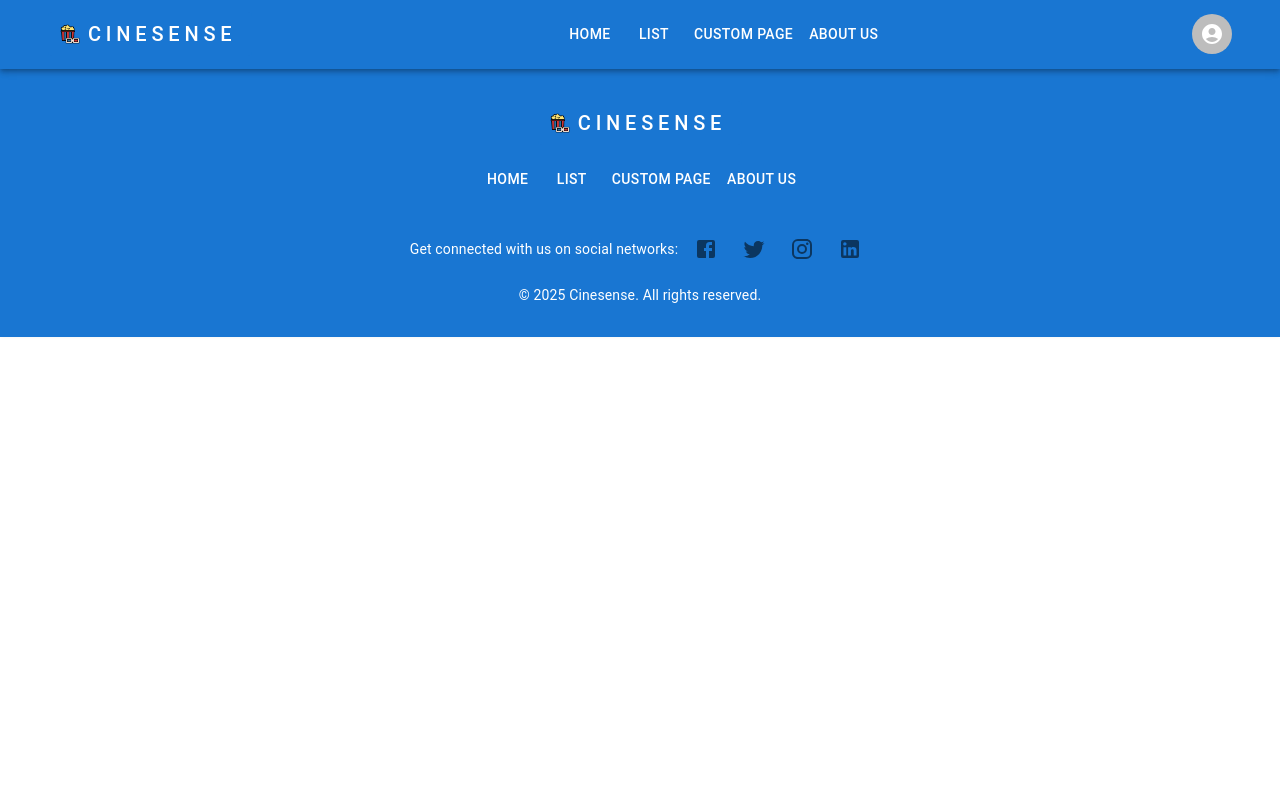
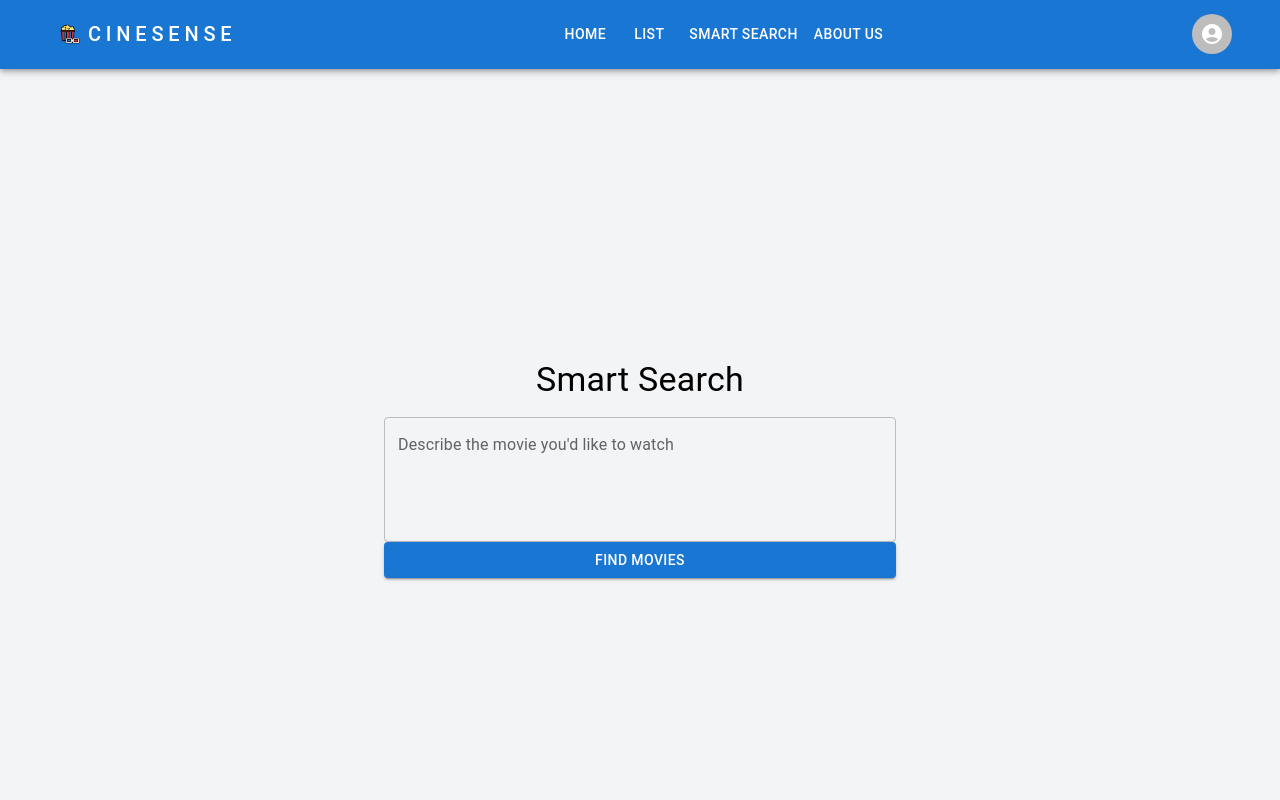
Before and after one commit to PavleDz/CineSense, a React (Vite) app: page /smartsearch in a window 1280 px wide. Shown: the top 800 px of the page. Built offline with nearby package versions, Linux system fonts and the light colour scheme.

Commit message:
Dzuver Smart Search (#12)
* CNSN-48 smart search

* minor update

```diff
--- a/src/components/Header/NavigationSection.jsx
+++ b/src/components/Header/NavigationSection.jsx
@@ -5,7 +5,7 @@ import { Link } from "react-router-dom";
 const pages = [
   { name: "Home", path: "/" },
   { name: "List", path: "/list" },
-  { name: "Custom Page", path: "/custom" },
+  { name: "Smart Search", path: "/smartsearch" },
   { name: "About Us", path: "/about" },
 ];
 
--- /dev/null
+++ b/src/components/SmartSearch/MovieList.jsx
@@ -0,0 +1,15 @@
+import React from "react";
+import MovieCard from "../TopMovieCard";
+import { Box } from "@mui/material";
+
+const MovieList = ({ movies }) => {
+  return (
+    <Box className="grid grid-cols-1 md:grid-cols-2 lg:grid-cols-3 gap-6 justify-items-center">
+      {movies.map((movie) => (
+        <MovieCard key={movie.id} movie={movie} />
+      ))}
+    </Box>
+  );
+};
+
+export default MovieList;
--- /dev/null
+++ b/src/components/SmartSearch/MovieSearchForm.jsx
@@ -0,0 +1,36 @@
+import { useState } from "react";
+import { Box, Button, TextField } from "@mui/material";
+
+const MovieSearchForm = ({ onSearch }) => {
+  const [userPrompt, setUserPrompt] = useState("");
+
+  const handleSubmit = (e) => {
+    e.preventDefault();
+    onSearch(userPrompt);
+  };
+
+  return (
+    <Box component="form" onSubmit={handleSubmit}>
+      <TextField
+        label="Describe the movie you'd like to watch"
+        variant="outlined"
+        fullWidth
+        multiline
+        rows={4}
+        value={userPrompt}
+        onChange={(e) => setUserPrompt(e.target.value)}
+      />
+      <Button
+        variant="contained"
+        color="primary"
+        className="mt-4"
+        fullWidth
+        type="submit"
+      >
+        Find Movies
+      </Button>
+    </Box>
+  );
+};
+
+export default MovieSearchForm;
--- a/src/pages/CustomPage.jsx
+++ /dev/null
@@ -1,3 +0,0 @@
-export default function CustomPage() {
-  return <h1>Welcome to Custom Page</h1>;
-}
--- /dev/null
+++ b/src/pages/SmartSearchPage.jsx
@@ -0,0 +1,118 @@
+import { useState } from "react";
+import MovieSearchForm from "../components/SmartSearch/MovieSearchForm";
+import MovieList from "../components/SmartSearch/MovieList";
+import { Box, Typography, CircularProgress } from "@mui/material";
+
+const SmartSearch = () => {
+  const [movies, setMovies] = useState([]);
+  const [loading, setLoading] = useState(false);
+  const [searched, setSearched] = useState(false);
+
+  const handleSearch = (prompt) => {
+    setLoading(true);
+    setMovies([]);
+    setSearched(true);
+    // Dummy data sa fake waiting time kako se simuliralo cekanje na backend response
+    setTimeout(() => {
+      setMovies([
+        {
+          id: 1,
+          title: "The Matrix",
+          year: "1999",
+          genre: "Sci-Fi",
+          rating: "8.7",
+        },
+        {
+          id: 2,
+          title: "Titanic",
+          year: "1997",
+          genre: "Romance/Drama",
+          rating: "7.8",
+        },
+        {
+          id: 3,
+          title: "Her",
+          year: "2013",
+          genre: "Romance/Sci-Fi",
+          rating: "8.0",
+        },
+        {
+          id: 4,
+          title: "Inception",
+          year: "2010",
+          genre: "Sci-Fi/Action",
+          rating: "8.8",
+        },
+        {
+          id: 5,
+          title: "The Notebook",
+          year: "2004",
+          genre: "Romance/Drama",
+          rating: "7.8",
+        },
+        {
+          id: 6,
+          title: "Interstellar",
+          year: "2014",
+          genre: "Sci-Fi",
+          rating: "8.6",
+        },
+        {
+          id: 7,
+          title: "Eternal Sunshine",
+          year: "2004",
+          genre: "Romance/Sci-Fi",
+          rating: "8.3",
+        },
+        {
+          id: 8,
+          title: "Blade Runner",
+          year: "1982",
+          genre: "Sci-Fi",
+          rating: "8.1",
+        },
+        {
+          id: 9,
+          title: "La La Land",
+          year: "2016",
+          genre: "Musical/Romance",
+          rating: "8.0",
+        },
+      ]);
+      setLoading(false);
+    }, 2000);
+  };
+
+  return (
+    <Box
+      className={`min-h-screen bg-gray-100 p-4 flex ${
+        searched ? "flex-col md:flex-row" : "justify-center items-center"
+      } gap-4`}
+    >
+      <Box
+        className={`transition-all duration-500 ${
+          searched ? "md:w-1/3 sticky top-4" : "w-full max-w-lg"
+        }`}
+      >
+        <Typography variant="h4" className="mb-4 pb-4 text-center">
+          Smart Search
+        </Typography>
+        <MovieSearchForm onSearch={handleSearch} />
+      </Box>
+
+      {searched && (
+        <Box className="md:w-2/3 overflow-auto">
+          {loading ? (
+            <Box className="flex justify-center items-center h-full">
+              <CircularProgress />
+            </Box>
+          ) : (
+            <MovieList movies={movies} />
+          )}
+        </Box>
+      )}
+    </Box>
+  );
+};
+
+export default SmartSearch;
--- a/src/router/MainRoutes.jsx
+++ b/src/router/MainRoutes.jsx
@@ -4,7 +4,7 @@ import LoadingSpinner from "../components/LoadingSpinner.jsx";
 
 const HomePage = lazy(() => import("../pages/HomePage"));
 const MoviesPage = lazy(() => import("../pages/MoviesPage"));
-const CustomPage = lazy(() => import("../pages/CustomPage"));
+const SmartSearch = lazy(() => import("../pages/SmartSearchPage.jsx"));
 const AboutPage = lazy(() => import("../pages/AboutPage"));
 const ProfilePage = lazy(() => import("../pages/ProfilePage"));
 const LoginPage = lazy(() => import("../pages/LoginPage"));
@@ -17,7 +17,7 @@ export default function MainRoutes() {
       <Routes>
         <Route path="/" element={<HomePage />} />
         <Route path="/list" element={<MoviesPage />} />
-        <Route path="/custom" element={<CustomPage />} />
+        <Route path="/smartsearch" element={<SmartSearch />} />
         <Route path="/about" element={<AboutPage />} />
         <Route path="/profile" element={<ProfilePage />} />
         <Route path="/login" element={<LoginPage />} />
```
